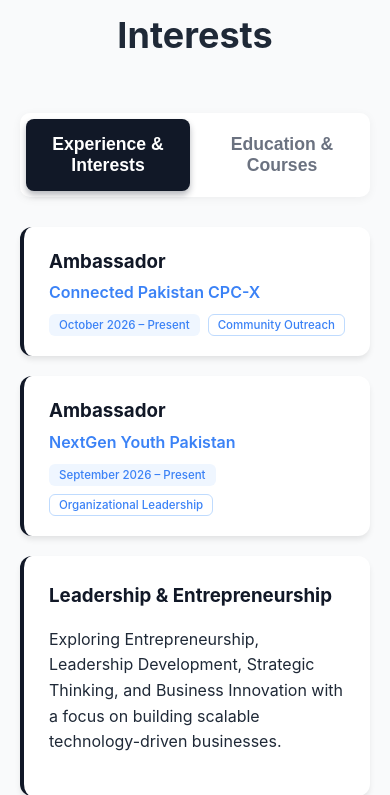
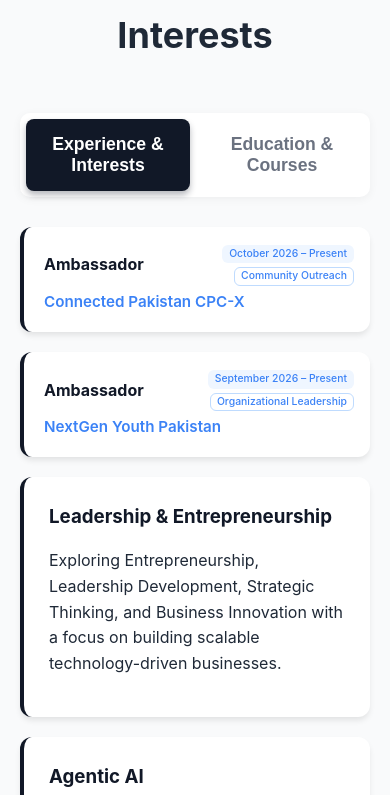
Before and after one commit to khari110/Updated-Portfolio, a Flask app: page / in a window 390 px wide. Shown: the part 3951-4746 px from the top of the page. Run offline with Flask 3, Linux system fonts and the light colour scheme.

Commit message:
updating code

```diff
--- a/templates/index.html
+++ b/templates/index.html
@@ -320,7 +320,16 @@
         .timeline-tags { display: flex; align-items: center; gap: 8px; flex-wrap: wrap; height: 30px; }
         .timeline-tags .timeline-badge { padding: 3px 10px; border-radius: 6px; font-size: 0.72rem; line-height: 1.4; font-weight: 500; }
         .timeline-tags .timeline-badge-outline { background: white; border: 1px solid #bfdbfe; padding: 2px 9px; }
-        @media (max-width: 600px) { .timeline-tags { height: auto; } }
+        /* Mobile: heading on the left, period/role boxes side by side on the right (they wrap under each other only if the text is too long to fit) */
+        @media (max-width: 600px) {
+            .timeline-item-row { display: grid; grid-template-columns: auto minmax(0, 1fr); align-items: center; gap: 4px 8px; padding: 18px 16px 18px 20px; }
+            .timeline-info { display: contents; }
+            .timeline-info h3 { grid-column: 1; grid-row: 1; font-size: 1rem; white-space: nowrap; }
+            .timeline-info p { grid-column: 1 / -1; grid-row: 2; margin: 0; font-size: 0.95rem; }
+            .timeline-tags { grid-column: 2; grid-row: 1; height: auto; flex-direction: row; flex-wrap: wrap; justify-content: flex-end; gap: 4px; }
+            .timeline-tags .timeline-badge { font-size: 0.65rem; padding: 2px 7px; white-space: nowrap; }
+            .timeline-tags .timeline-badge-outline { padding: 1px 6px; }
+        }
 
         @keyframes fadeIn { from { opacity: 0; transform: translateY(10px); } to { opacity: 1; transform: translateY(0); } }
 
```
Also changed, not shown: 3 other files.
